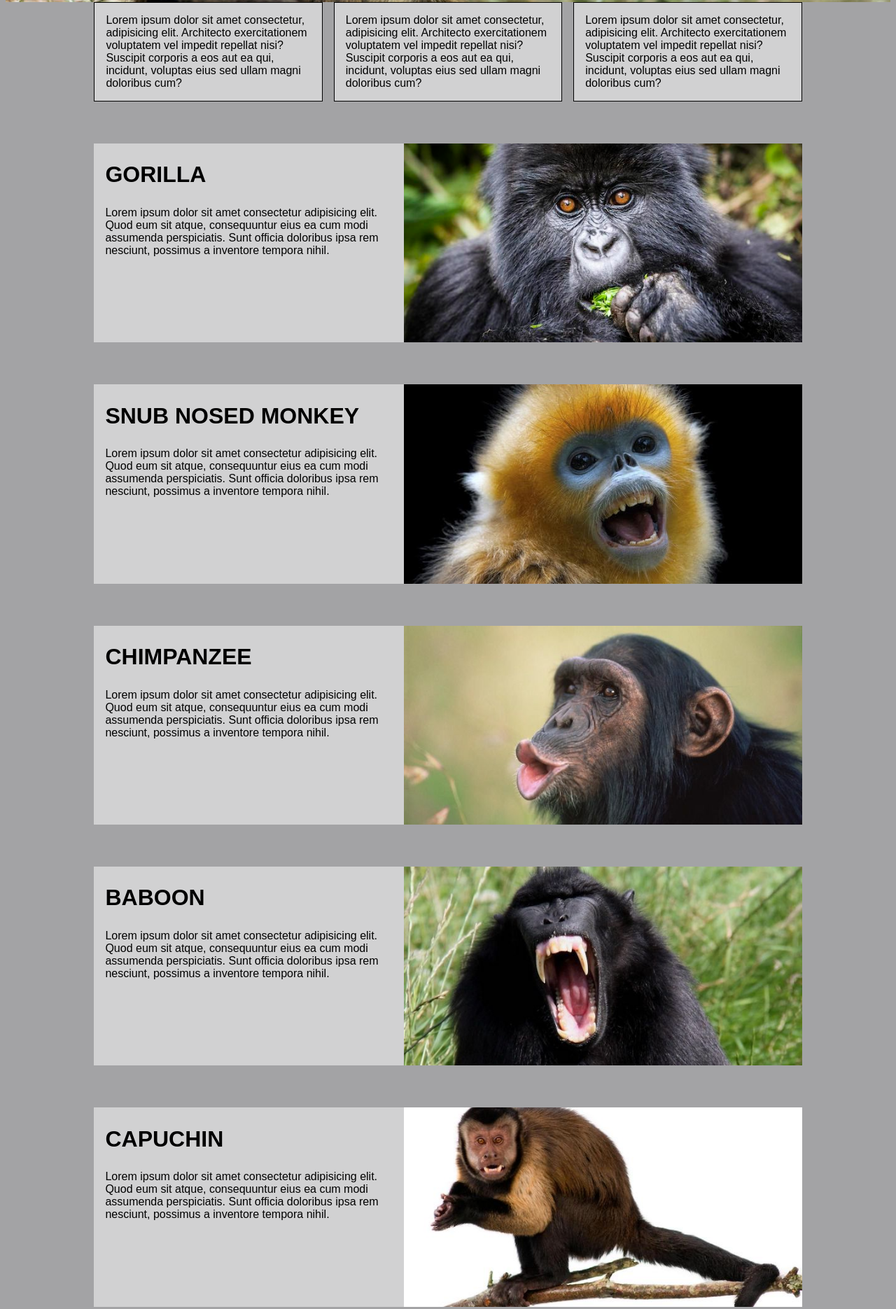
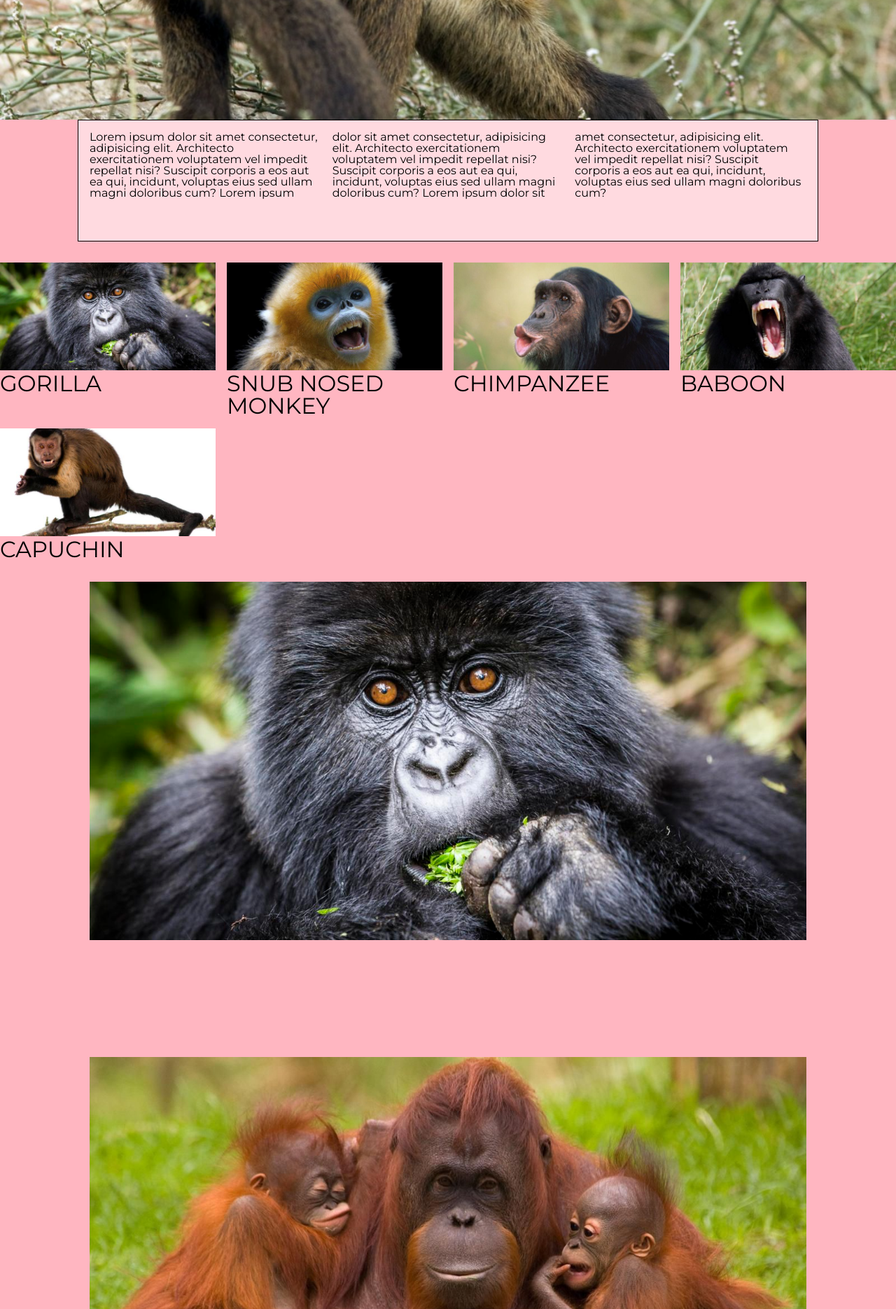
Before and after one commit to alexjamesdean1997/b3-css-2019, a plain HTML site: page index.html in a window 1280 px wide. Shown: the part 635-2505 px from the top of the page at 70% size. Drawn offline with Linux system fonts and the light colour scheme.

Commit message:
amélioration de la section 2 3 et 6

```diff
--- a/CSS/layout.css
+++ b/CSS/layout.css
@@ -7,38 +7,28 @@
 /* section 2 */
 
 #section2 {
+  columns: 3;
+  width: 80%;
   margin-left: auto;
   margin-right: auto;
-  width: 80%;
-  display: grid;
-  grid-template-columns: 1fr 1fr 1fr;
-  grid-gap: 1em;
+  height: 140px;
+  border: 1px solid black;
+  background-color: rgba(255, 255, 255, 0.5);
+  padding: 1em;
 }
 
 /* section 3 */
 
 #section3 {
   display: grid;
-  grid-template-columns: 80%;
+  grid-template-columns: repeat(auto-fit, minmax(300px, 1fr));
   justify-content: center;
   padding-top: 30px;
+  grid-gap: 1em;
 }
 
-.rows {
-  display: grid;
-  grid-template-columns: 3fr 4fr;
-  grid-gap: 1em;
-  margin-top: 30px;
-  margin-bottom: 30px;
-  background-color: rgba(255, 255, 255, 0.5);
-}
-
-.rows > div {
-  padding-left: 1em;
-}
-
-.rows > img {
-  margin-left: auto;
+#section3 > h2 {
+  text-align: center;
 }
 
 /* section 4 */
@@ -49,3 +39,8 @@
   margin-left: auto;
   margin-right: auto;
 }
+
+#section6 > img {
+  max-height: 200px;
+  object-fit: cover;
+}
--- a/CSS/other.css
+++ b/CSS/other.css
@@ -1,43 +1,40 @@
 /* Background changes for 4 screen sizes */
 
 body {
-  background-color: #efefef;
+  background-color: lightblue;
 }
 
 @media screen and (min-width: 900px) {
   body {
-    background-color: #c3c3c3;
+    background-color: lightcoral;
   }
 }
 
 @media screen and (min-width: 1200px) {
   body {
-    background-color: #a3a3a5;
+    background-color: lightpink;
   }
 }
 
 @media screen and (min-width: 1400px) {
   body {
-    background-color: #919192;
+    background-color: lightgreen;
   }
 }
 
 /* section 1 */
 
 #section1 {
-  min-height: 500px;
+  min-height: 750px;
   background-image: url("../img/large/capucin.jpg");
   background-repeat: no-repeat;
   background-size: cover;
+  display: flex;
+  justify-content: center;
+  align-items: center;
 }
 
 /*section 2 columns*/
-
-.columns {
-  border: 1px solid black;
-  background-color: rgba(255, 255, 255, 0.5);
-  padding: 1em;
-}
 
 /* section 5 */
 
--- /dev/null
+++ b/CSS/reset.css
@@ -0,0 +1,48 @@
+/* http://meyerweb.com/eric/tools/css/reset/
+   v2.0 | 20110126
+   License: none (public domain)
+*/
+
+html, body, div, span, applet, object, iframe,
+h1, h2, h3, h4, h5, h6, p, blockquote, pre,
+a, abbr, acronym, address, big, cite, code,
+del, dfn, em, img, ins, kbd, q, s, samp,
+small, strike, strong, sub, sup, tt, var,
+b, u, i, center,
+dl, dt, dd, ol, ul, li,
+fieldset, form, label, legend,
+table, caption, tbody, tfoot, thead, tr, th, td,
+article, aside, canvas, details, embed,
+figure, figcaption, footer, header, hgroup,
+menu, nav, output, ruby, section, summary,
+time, mark, audio, video {
+	margin: 0;
+	padding: 0;
+	border: 0;
+	font-size: 100%;
+	font: inherit;
+	vertical-align: baseline;
+}
+/* HTML5 display-role reset for older browsers */
+article, aside, details, figcaption, figure,
+footer, header, hgroup, menu, nav, section {
+	display: block;
+}
+body {
+	line-height: 1;
+}
+ol, ul {
+	list-style: none;
+}
+blockquote, q {
+	quotes: none;
+}
+blockquote:before, blockquote:after,
+q:before, q:after {
+	content: '';
+	content: none;
+}
+table {
+	border-collapse: collapse;
+	border-spacing: 0;
+}
--- a/CSS/typography.css
+++ b/CSS/typography.css
@@ -3,6 +3,7 @@
 }
 
 h1 {
+  margin-top: 0;
   padding: 30px 30px;
   background-color: rgba(255, 255, 255, 0.5);
   font-size: 3em;
--- a/index.html
+++ b/index.html
@@ -3,9 +3,14 @@
   <head>
     <meta charset="UTF-8" />
     <meta name="viewport" content="width=device-width, initial-scale=1.0" />
+    <link rel="stylesheet" type="text/css" href="./CSS/reset.css" />
     <link rel="stylesheet" type="text/css" href="./CSS/layout.css" />
     <link rel="stylesheet" type="text/css" href="./CSS/typography.css" />
     <link rel="stylesheet" type="text/css" href="./CSS/other.css" />
+    <link
+      href="https://fonts.googleapis.com/css?family=Montserrat"
+      rel="stylesheet"
+    />
     <title>Website about apes</title>
     <style>
       .nav1 {
@@ -50,91 +55,47 @@
     <!-- SECTION 2 -->
 
     <section id="section2">
-      <div class="columns">
+      <p class="columns">
         Lorem ipsum dolor sit amet consectetur, adipisicing elit. Architecto
         exercitationem voluptatem vel impedit repellat nisi? Suscipit corporis a
         eos aut ea qui, incidunt, voluptas eius sed ullam magni doloribus cum?
-      </div>
-      <div class="columns">
         Lorem ipsum dolor sit amet consectetur, adipisicing elit. Architecto
         exercitationem voluptatem vel impedit repellat nisi? Suscipit corporis a
         eos aut ea qui, incidunt, voluptas eius sed ullam magni doloribus cum?
-      </div>
-      <div class="columns">
         Lorem ipsum dolor sit amet consectetur, adipisicing elit. Architecto
         exercitationem voluptatem vel impedit repellat nisi? Suscipit corporis a
         eos aut ea qui, incidunt, voluptas eius sed ullam magni doloribus cum?
-      </div>
+      </p>
     </section>
 
     <!-- SECTION 3 -->
 
     <section id="section3">
       <div class="rows">
-        <div>
+        <img src="./img/md/Uganda-Gorilla-Tours.jpg" alt="monkey picture" />
         <h2>GORILLA</h2>
-          <p>
-            Lorem ipsum dolor sit amet consectetur adipisicing elit. Quod eum
-            sit atque, consequuntur eius ea cum modi assumenda perspiciatis.
-            Sunt officia doloribus ipsa rem nesciunt, possimus a inventore
-            tempora nihil.
-          </p>
-        </div>
-        <img src="./img/md/Uganda-Gorilla-Tours.jpg" alt="monkey picture" />
       </div>
       <div class="rows">
-        <div>
+        <img src="./img/md/01-snub-nosed-monkey.jpg" alt="monkey picture" />
         <h2>SNUB NOSED MONKEY</h2>
-          <p>
-            Lorem ipsum dolor sit amet consectetur adipisicing elit. Quod eum
-            sit atque, consequuntur eius ea cum modi assumenda perspiciatis.
-            Sunt officia doloribus ipsa rem nesciunt, possimus a inventore
-            tempora nihil.
-          </p>
-        </div>
-        <img src="./img/md/01-snub-nosed-monkey.jpg" alt="monkey picture" />
       </div>
       <div class="rows">
-        <div>
-          <h2>CHIMPANZEE</h2>
-          <p>
-            Lorem ipsum dolor sit amet consectetur adipisicing elit. Quod eum
-            sit atque, consequuntur eius ea cum modi assumenda perspiciatis.
-            Sunt officia doloribus ipsa rem nesciunt, possimus a inventore
-            tempora nihil.
-          </p>
-        </div>
         <img
           src="./img/md/b5279c68f4fd754dcaeef632dacfb462.jpg"
           alt="monkey picture"
         />
+        <h2>CHIMPANZEE</h2>
       </div>
       <div class="rows">
-        <div>
-          <h2>BABOON</h2>
-          <p>
-            Lorem ipsum dolor sit amet consectetur adipisicing elit. Quod eum
-            sit atque, consequuntur eius ea cum modi assumenda perspiciatis.
-            Sunt officia doloribus ipsa rem nesciunt, possimus a inventore
-            tempora nihil.
-          </p>
-        </div>
         <img
           src="./img/md/db0dac5d9dffa829c994e19e47466baf.jpg"
           alt="monkey picture"
         />
+        <h2>BABOON</h2>
       </div>
       <div class="rows">
-        <div>
+        <img src="./img/md/p039zg26.jpg" alt="monkey picture" />
         <h2>CAPUCHIN</h2>
-          <p>
-            Lorem ipsum dolor sit amet consectetur adipisicing elit. Quod eum
-            sit atque, consequuntur eius ea cum modi assumenda perspiciatis.
-            Sunt officia doloribus ipsa rem nesciunt, possimus a inventore
-            tempora nihil.
-          </p>
-        </div>
-        <img src="./img/md/p039zg26.jpg" alt="monkey picture" />
       </div>
     </section>
 
@@ -151,27 +112,20 @@
     <!-- SECTION 6 -->
 
     <section id="section6">
-      <div class="strip">
       <img src="./img/strips/Indonesia-1600x400.jpg" alt="monkey" />
-      </div>
-      <div class="strip">
+
       <img src="./img/strips/TopBanner.jpg" alt="monkey" />
-      </div>
-      <div class="strip">
+
       <img src="./img/strips/cms-top-monkey.png" alt="monkey" />
-      </div>
-      <div class="strip">
+
       <img
         src="./img/strips/cropped-common-northern-morph-4.jpg"
         alt="monkey"
       />
-      </div>
-      <div class="strip">
+
       <img src="./img/strips/overprikkeld-tv-kijken.jpg" alt="monkey" />
-      </div>
-      <div class="strip">
+
       <img src="./img/strips/zanzibar-jozani-forest-tour.jpg" alt="monkey" />
-      </div>
     </section>
     <footer>
       <img src="./img/alex.jpg" alt="id photo" />
```
Lines whose indentation alone changed are shown as unchanged.
